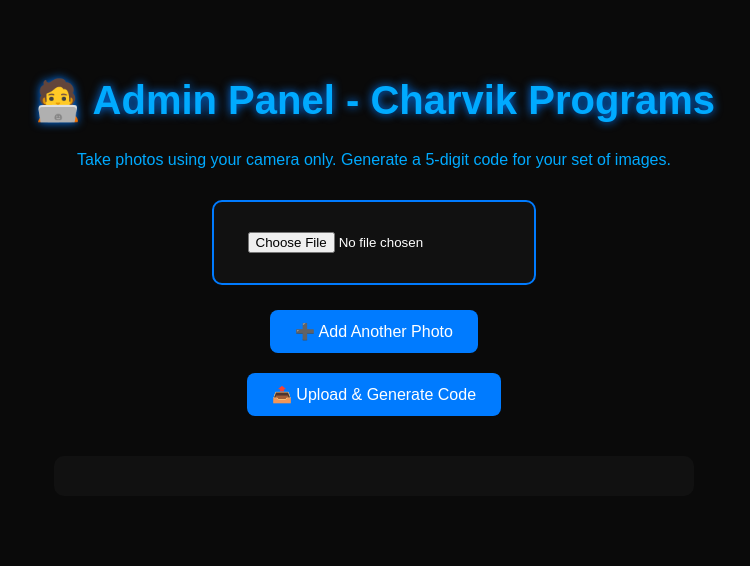
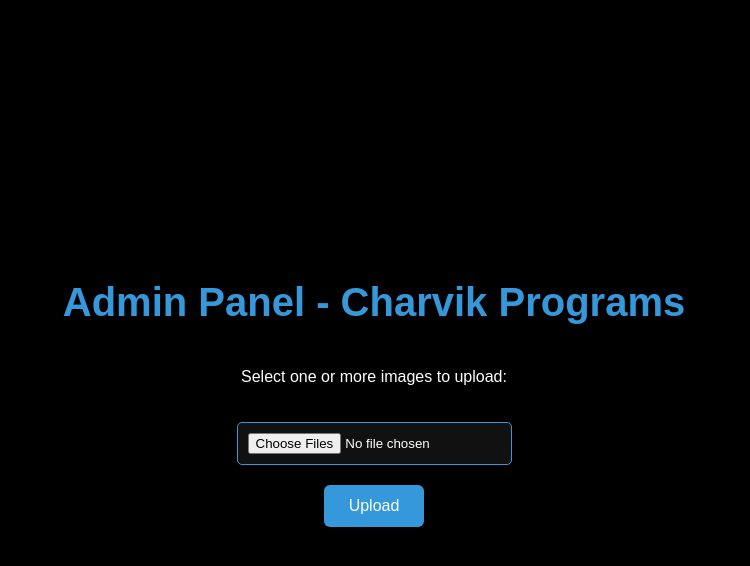
Before and after one commit to g8selfiepoint/admin-img, a website: page admin.html in a window 1280 px wide. Shown: the whole page, without its empty margins (266-1016 px from the left). Drawn offline with Linux system fonts and the light colour scheme.

Commit message:
Update admin.html

```diff
--- a/admin.html
+++ b/admin.html
@@ -1,191 +1,146 @@
 <!DOCTYPE html>
 <html lang="en">
 <head>
-<meta charset="UTF-8">
-<meta name="viewport" content="width=device-width, initial-scale=1.0">
-<title>Admin Panel - Charvik Programs</title>
+  <meta charset="UTF-8" />
+  <meta name="viewport" content="width=device-width, initial-scale=1.0" />
+  <title>Admin - Charvik Programs</title>
   <style>
     body {
-    font-family: 'Poppins', sans-serif;
-    background-color: #0a0a0a;
-    color: #00aaff;
+      background-color: #000;
+      color: #fff;
+      font-family: Arial, sans-serif;
+      margin: 0;
+      padding: 0;
+      display: flex;
+      flex-direction: column;
+      align-items: center;
+      justify-content: center;
+      min-height: 100vh;
       text-align: center;
-    margin: 0;
-    padding: 50px 20px;
     }
+
     h1 {
-    font-size: 2.5em;
-    color: #00aaff;
-    text-shadow: 0 0 10px #007bff;
+      color: #3498db;
+      font-size: 40px;
     }
-  .camera-input {
-    margin: 15px 0;
-    padding: 20px;
-    border: 2px solid #007bff;
-    border-radius: 10px;
+
+    input[type="file"] {
+      margin: 20px 0;
+      padding: 10px;
+      border-radius: 5px;
       background: #111;
-    display: inline-block;
-    width: 280px;
+      color: #fff;
+      border: 1px solid #3498db;
     }
-  input[type="file"] {
-    display: block;
-    margin: 10px auto;
-    color: white;
-  }
-  .preview {
-    margin-top: 10px;
-    width: 220px;
-    height: 160px;
-    object-fit: cover;
-    border-radius: 8px;
-    border: 1px solid #00aaff;
-    display: none;
-  }
+
     button {
-    background-color: #007bff;
+      background-color: #3498db;
       color: white;
       border: none;
       padding: 12px 25px;
-    border-radius: 8px;
+      font-size: 16px;
+      border-radius: 6px;
       cursor: pointer;
-    font-size: 1em;
-    margin: 10px;
       transition: 0.3s;
     }
+
     button:hover {
-    background-color: #00aaff;
-    box-shadow: 0 0 10px #00aaff;
+      background-color: #2980b9;
     }
-  .output {
-    margin-top: 30px;
+
+    #output {
+      margin-top: 20px;
+      font-size: 18px;
+      color: #0f0;
+    }
+
+    .link-box {
       background: #111;
-    padding: 20px;
-    border-radius: 10px;
-    text-align: left;
-    max-width: 600px;
-    margin-inline: auto;
-  }
-  .output a {
-    color: #00ffea;
-    text-decoration: none;
-  }
-  .output a:hover {
-    text-decoration: underline;
-  }
-  #generatedCode {
-    font-size: 1.3em;
-    color: #00ffea;
-    margin-top: 10px;
+      border: 1px solid #333;
+      padding: 10px;
+      margin: 10px auto;
+      width: 80%;
+      border-radius: 5px;
+      word-wrap: break-word;
     }
   </style>
 </head>
 <body>
+  <h1>Admin Panel - Charvik Programs</h1>
+  <p>Select one or more images to upload:</p>
 
-<h1>🧑‍💻 Admin Panel - Charvik Programs</h1>
-<p>Take photos using your camera only. Generate a 5-digit code for your set of images.</p>
+  <input type="file" id="fileInput" multiple accept="image/*">
+  <button onclick="uploadImages()">Upload</button>
 
-<div id="cameraContainer">
-  <div class="camera-input">
-    <input type="file" accept="image/*" capture="camera">
-    <img class="preview">
-  </div>
-</div>
-
-<button id="addCameraBtn">➕ Add Another Photo</button>
-<br>
-<button onclick="uploadAllImages()">📤 Upload & Generate Code</button>
-
-<div class="output" id="output"></div>
+  <div id="output"></div>
 
   <script>
-document.getElementById("addCameraBtn").addEventListener("click", () => {
-  const container = document.getElementById("cameraContainer");
-  const newInput = document.createElement("div");
-  newInput.classList.add("camera-input");
-  newInput.innerHTML = `
-    <input type="file" accept="image/*" capture="camera">
-    <img class="preview">
-  `;
-  container.appendChild(newInput);
-});
+    const imgbbApiKey = "13c92fea16f5a4435ebdd770bebd783a"; // 🔹 Replace this with your real ImgBB API key
 
-// Preview image
-document.addEventListener("change", (e) => {
-  if (e.target && e.target.type === "file") {
-    const file = e.target.files[0];
-    if (file) {
-      const img = e.target.nextElementSibling;
-      img.src = URL.createObjectURL(file);
-      img.style.display = "block";
-    }
-  }
-});
+    async function uploadImages() {
+      const files = document.getElementById("fileInput").files;
+      const output = document.getElementById("output");
+      output.innerHTML = "Uploading... Please wait ⏳";
 
-function generateCode() {
-  return Math.floor(10000 + Math.random() * 90000).toString();
+      if (files.length === 0) {
+        output.innerHTML = "<span style='color:red;'>No files selected!</span>";
+        return;
       }
 
-async function uploadAllImages() {
-  const output = document.getElementById('output');
-  output.innerHTML = "<p style='color:white;'>Uploading images...</p>";
-
-  const inputs = document.querySelectorAll('input[type="file"]');
       let uploadedLinks = [];
 
-  for (let input of inputs) {
-    if (!input.files.length) continue;
-    const file = input.files[0];
+      for (const file of files) {
         const formData = new FormData();
         formData.append("image", file);
 
         try {
-      const response = await fetch("https://api.imgbb.com/1/upload?key=13c92fea16f5a4435ebdd770bebd783a", {
+          const response = await fetch(`https://api.imgbb.com/1/upload?key=${imgbbApiKey}`, {
             method: "POST",
-        body: formData
+            body: formData,
           });
           const data = await response.json();
           if (data.success) {
             uploadedLinks.push(data.data.url);
+          } else {
+            console.error("Upload failed:", data);
           }
         } catch (error) {
-      console.error(error);
+          console.error("Error uploading image:", error);
         }
       }
 
       if (uploadedLinks.length > 0) {
-    const code = generateCode();
+        output.innerHTML = "<strong>Uploaded successfully! ✅</strong><br>Saving links...";
 
-    // Display results
-    output.innerHTML = `
-      <h3 style='color:#00ffea;'>✅ Uploaded Successfully!</h3>
-      <p id="generatedCode">Code: <strong>${code}</strong> <button onclick="copyCode('${code}')">Copy</button></p>
-      <h4 style="color:#007bff;">Image Links:</h4>
-    `;
-    uploadedLinks.forEach(link => {
-      output.innerHTML += `<a href="${link}" target="_blank">${link}</a><br>`;
+        try {
+          const saveResponse = await fetch("https://admin-img-backend.onrender.com/add-photo", {
+            method: "POST",
+            headers: { "Content-Type": "application/json" },
+            body: JSON.stringify({ links: uploadedLinks }),
           });
 
-    // Save data.json (only works when backend present)
-    const newData = { code: code, links: uploadedLinks };
-    try {
-      await fetch('data.json', {
-        method: 'POST',
-        headers: { 'Content-Type': 'application/json' },
-        body: JSON.stringify(newData)
-      });
+          const result = await saveResponse.json();
+
+          if (result.success) {
+            output.innerHTML = `
+              <strong style="color: #0f0;">Saved Successfully!</strong><br>
+              <div class='link-box'>Your Code: <b>${result.code}</b></div>
+              <p>Use this code to view photos later.</p>
+            `;
+          } else {
+            output.innerHTML = "<span style='color:red;'>Failed to save links!</span>";
+          }
         } catch (e) {
-      console.log('Simulated save to data.json (for GitHub this will need backend).');
+          console.log("Simulated save (backend not found).", e);
+          output.innerHTML = `
+            <strong>Uploaded but not saved (backend unavailable).</strong><br>
+            <div class='link-box'>Links:<br>${uploadedLinks.join("<br>")}</div>
+          `;
         }
       } else {
-    output.innerHTML = "<p style='color:red;'>❌ No images captured.</p>";
+        output.innerHTML = "<span style='color:red;'>No images uploaded!</span>";
       }
     }
-
-function copyCode(code) {
-  navigator.clipboard.writeText(code);
-  alert("Code copied: " + code);
-}
   </script>
-
 </body>
 </html>
```
Lines whose indentation alone changed are shown as unchanged.
